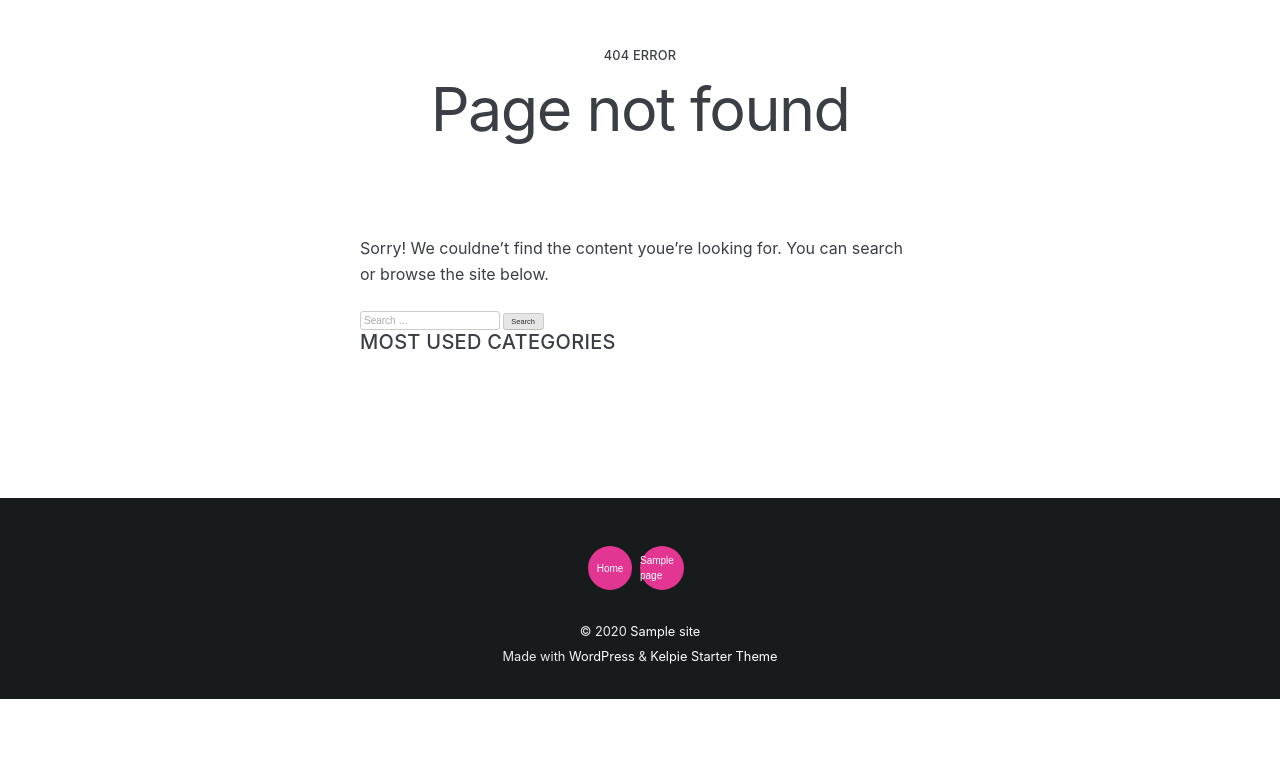
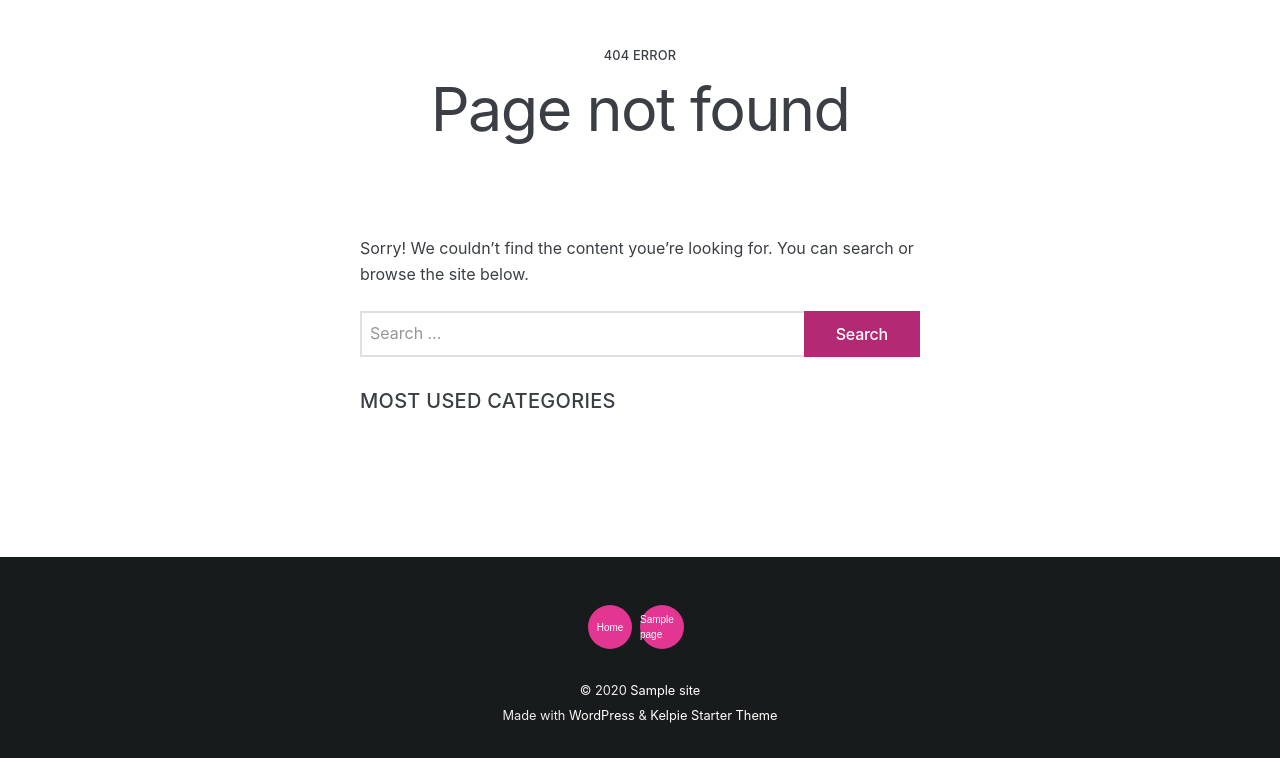
Before and after one commit to octopusthink/kelpie, a WordPress theme: template themes/kelpie/404.php in a window 1280 px wide. Shown: the part 79-837 px from the top of the page. Before the commit the page ends 778 px from the top, so only its background shows below. Run offline with PHP 8.4 and a stand-in for WordPress, Linux system fonts and the light colour scheme; the site name, menu and one post (Sample post) are stand-ins, and other content is empty; some libraries are stand-ins or nearby versions.

Commit message:
feat: Style search form.

```diff
--- a/themes/kelpie/404.php
+++ b/themes/kelpie/404.php
@@ -20,7 +20,7 @@ get_header(); ?>
 			</header><!-- .page-header -->
 
 			<div class="page-content kelpie-page-content">
-				<p><?php esc_html_e( 'Sorry! We couldne’t find the content youe’re looking for. You can search or browse the site below.', 'kelpie' ); ?></p>
+				<p><?php esc_html_e( 'Sorry! We couldn’t find the content youe’re looking for. You can search or browse the site below.', 'kelpie' ); ?></p>
 			</div>
 
 			<div class="kelpie-404-widgets kelpie-page-content">
--- a/themes/kelpie/assets/scss/components/_forms.scss
+++ /dev/null
@@ -1,83 +0,0 @@
-/*--------------------------------------------------------------
-# Forms
---------------------------------------------------------------*/
-button,
-input[type="button"],
-input[type="reset"],
-input[type="submit"] {
-  border: 1px solid;
-  border-color: #ccc #ccc #bbb;
-  border-radius: 3px;
-  background: #e6e6e6;
-  color: rgba(0, 0, 0, 0.8);
-  font-size: 12px;
-  font-size: 0.75rem;
-  line-height: 1;
-  padding: .6em 1em .4em;
-}
-
-button:hover,
-input[type="button"]:hover,
-input[type="reset"]:hover,
-input[type="submit"]:hover {
-  border-color: #ccc #bbb #aaa;
-}
-
-button:active, button:focus,
-input[type="button"]:active,
-input[type="button"]:focus,
-input[type="reset"]:active,
-input[type="reset"]:focus,
-input[type="submit"]:active,
-input[type="submit"]:focus {
-  border-color: #aaa #bbb #bbb;
-}
-
-input[type="text"],
-input[type="email"],
-input[type="url"],
-input[type="password"],
-input[type="search"],
-input[type="number"],
-input[type="tel"],
-input[type="range"],
-input[type="date"],
-input[type="month"],
-input[type="week"],
-input[type="time"],
-input[type="datetime"],
-input[type="datetime-local"],
-input[type="color"],
-textarea {
-  color: #666;
-  border: 1px solid #ccc;
-  border-radius: 3px;
-  padding: 3px;
-}
-
-input[type="text"]:focus,
-input[type="email"]:focus,
-input[type="url"]:focus,
-input[type="password"]:focus,
-input[type="search"]:focus,
-input[type="number"]:focus,
-input[type="tel"]:focus,
-input[type="range"]:focus,
-input[type="date"]:focus,
-input[type="month"]:focus,
-input[type="week"]:focus,
-input[type="time"]:focus,
-input[type="datetime"]:focus,
-input[type="datetime-local"]:focus,
-input[type="color"]:focus,
-textarea:focus {
-  color: #111;
-}
-
-select {
-  border: 1px solid #ccc;
-}
-
-textarea {
-  width: 100%;
-}
--- /dev/null
+++ b/themes/kelpie/assets/scss/components/search/_form.scss
@@ -0,0 +1,22 @@
+/*--------------------------------------------------------------
+# Search form
+--------------------------------------------------------------*/
+.search-form {
+	width: 100%;
+	display: flex;
+	margin-bottom: get( $spacing, 'm' );
+
+	label {
+		flex-grow: 1;
+	}
+}
+
+.search-field {
+	@include textfield();
+	width: 100%;
+}
+
+.search-submit {
+	@include button();
+	margin-left: -2px; // To put the input + button together.
+}
--- /dev/null
+++ b/themes/kelpie/assets/scss/design-tokens/_elements.scss
@@ -0,0 +1,52 @@
+// Focus ring, used to indicate focus.
+@mixin focus-ring() {
+	box-shadow: 0 0 0 3px get( $colors, 'interactive', 'focus' );
+	outline: 0;
+}
+
+// Apply button styles.
+@mixin button( $class: default, $size: medium ) {
+	@include typography( interface, medium );
+	background: get( $colors, 'interactive', 'background' );
+	border: 0;
+	border-radius: 0;
+	color: get( $colors, 'text', 'inverse-light' );
+	cursor: pointer;
+	display: block;
+	margin: 0;
+	outline: none;
+	padding: get( $spacing, 'xxs' ) get( $spacing, 'm' );
+	position: relative;
+	text-align: center;
+	text-decoration: none;
+	top: 0;
+	transition: all 200ms ease-out;
+
+	&:hover {
+		background: get( $colors, 'interactive', 'hover' );
+	}
+
+	&:active {
+		background: get( $colors, 'interactive', 'hover' );
+	}
+
+	&:focus {
+		@include focus-ring();
+		outline: none;
+	}
+}
+
+@mixin textfield() {
+	@include typography( body );
+	border: 2px solid get( $colors, 'borders', 'default' );
+	padding: get( $spacing, 'xxs' ) get( $spacing, 'xxs' );
+
+	&:focus {
+		@include focus-ring();
+		border-color: get( $colors, 'interactive', 'background' );
+	}
+}
+
+@mixin label() {
+	@include typography( interface, small );
+}
```
Also changed, not shown: themes/kelpie/style-rtl.css (+1 -1 lines), themes/kelpie/assets/scss/components/search/_modal.scss (renamed from themes/kelpie/assets/scss/components/site/_search.scss), themes/kelpie/style.css.
